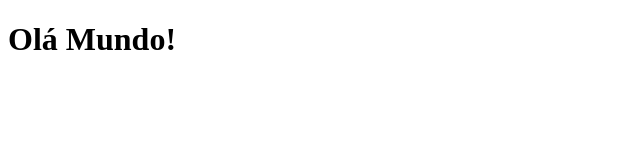
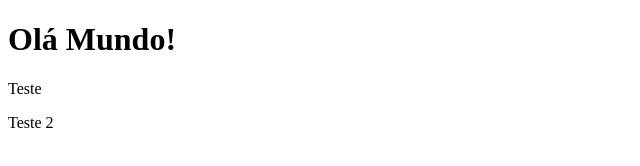
Before and after one commit to Lucimar61/curso_git_1, a plain HTML site: page index.html in a window 1280 px wide. Shown: the full height of the page, 0-640 px from the left. Drawn offline with Linux system fonts and the light colour scheme.

Commit message:
Enviando atualização

```diff
--- a/index.html
+++ b/index.html
@@ -8,5 +8,7 @@
 </head>
 <body>
     <h1>Olá Mundo!</h1>
+    <p>Teste</p>
+    <p> Teste 2</p>
 </body>
 </html>
```
